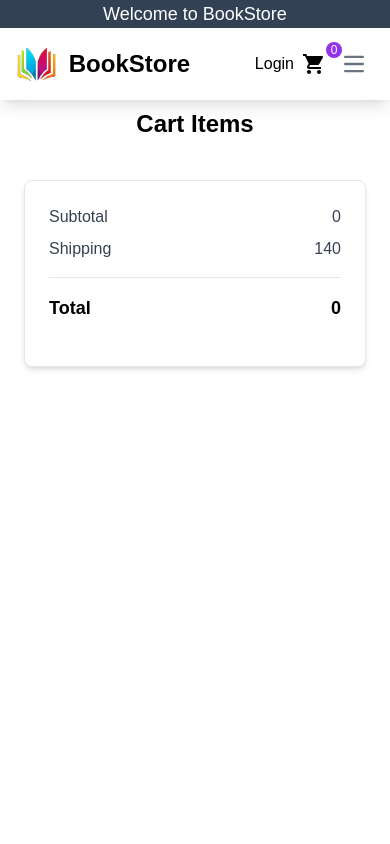
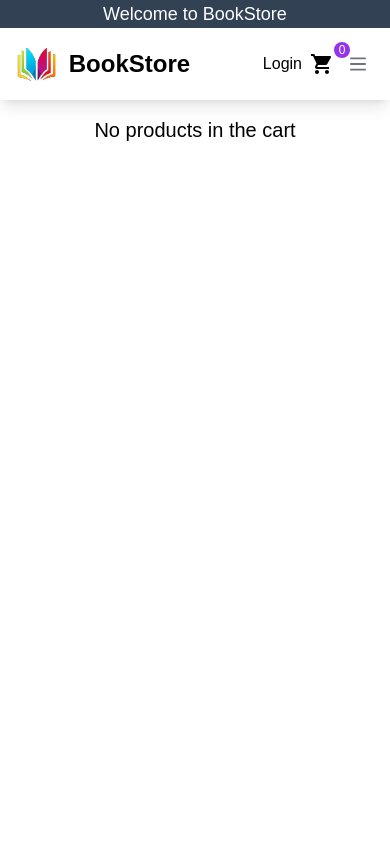
Before and after one commit to have01/bookstore, a React (Create React App) app: page /cart in a window 390 px wide. Shown: the top 844 px of the page. Built offline with nearby package versions, Linux system fonts and the light colour scheme.

Commit message:
no items in the cart issue

```diff
--- a/src/components/Navbar.js
+++ b/src/components/Navbar.js
@@ -50,7 +50,7 @@ function Navbar() {
                             </Link>
                         </div>
 
-                        <button data-collapse-toggle="navbar-user" type="button" class="inline-flex items-center p-2 w-10 h-10 justify-center text-sm text-gray-500 rounded-lg md:hidden hover:bg-gray-100 focus:outline-none focus:ring-2 focus:ring-gray-200 dark:text-gray-400 dark:hover:bg-gray-700 dark:focus:ring-gray-600" aria-controls="navbar-user" aria-expanded="false" onClick={() => setIsOpen(!isOpen)}>
+                        <button data-collapse-toggle="navbar-user" type="button" class="inline-flex items-center p-2 w-8 h-8 justify-center text-sm text-gray-500  md:hidden hover:bg-gray-100 focus:outline-none focus:ring-2 focus:ring-gray-200 dark:text-gray-400 dark:hover:bg-gray-700 dark:focus:ring-gray-600" aria-controls="navbar-user" aria-expanded="false" onClick={() => setIsOpen(!isOpen)}>
                             <span class="sr-only">Open main menu</span>
                             <svg class="w-5 h-5" aria-hidden="true" xmlns="http://www.w3.org/2000/svg" fill="none" viewBox="0 0 17 14">
                                 <path stroke="currentColor" stroke-linecap="round" stroke-linejoin="round" stroke-width="2" d="M1 1h15M1 7h15M1 13h15" />
--- a/src/pages/Cart.js
+++ b/src/pages/Cart.js
@@ -1,8 +1,12 @@
 import React from 'react'
 import CartProducts from "../components/CartProducts"
+import { useSelector } from 'react-redux'
 const Cart = () => {
+    const items = useSelector((state) => state?.cart)
     return (
-        <CartProducts />
+        <>
+            {items.length > 0 ? <CartProducts /> : <div className='container h-screen w-full flex justify-center mt-4'><h1 className=' text-xl sm:text-4xl'>No products in the cart</h1></div>}
+        </>
     )
 }
 
```
